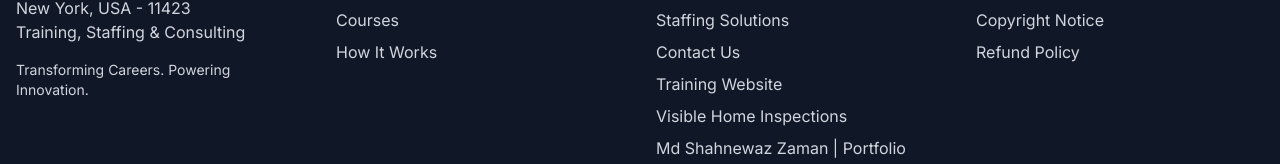
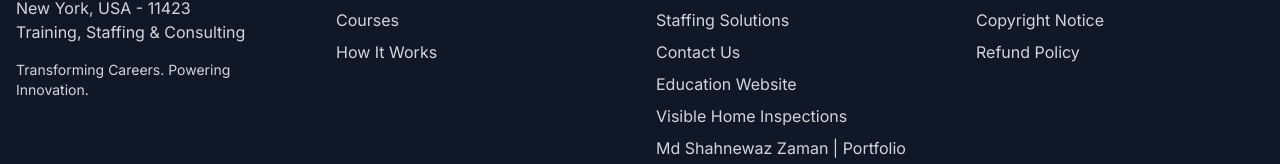
Before and after one commit to gits5213/gitsics-website, a Next.js app: page / in a window 1280 px wide. Shown: the part 5598-5762 px from the top of the page. Built offline with nearby package versions, Linux system fonts and the light colour scheme.

Commit message:
Update footer link text from 'Training Website' to 'Education Website'

```diff
--- a/app/components/Footer.tsx
+++ b/app/components/Footer.tsx
@@ -43,7 +43,7 @@ export default function Footer() {
               <li><Link href="/contact" className="hover:text-white transition">Contact Us</Link></li>
               <li>
                 <a href="https://gits5213.github.io/gits/" target="_blank" rel="noopener noreferrer" className="hover:text-white transition">
-                  Training Website
+                  Education Website
                 </a>
               </li>
               <li>
```
